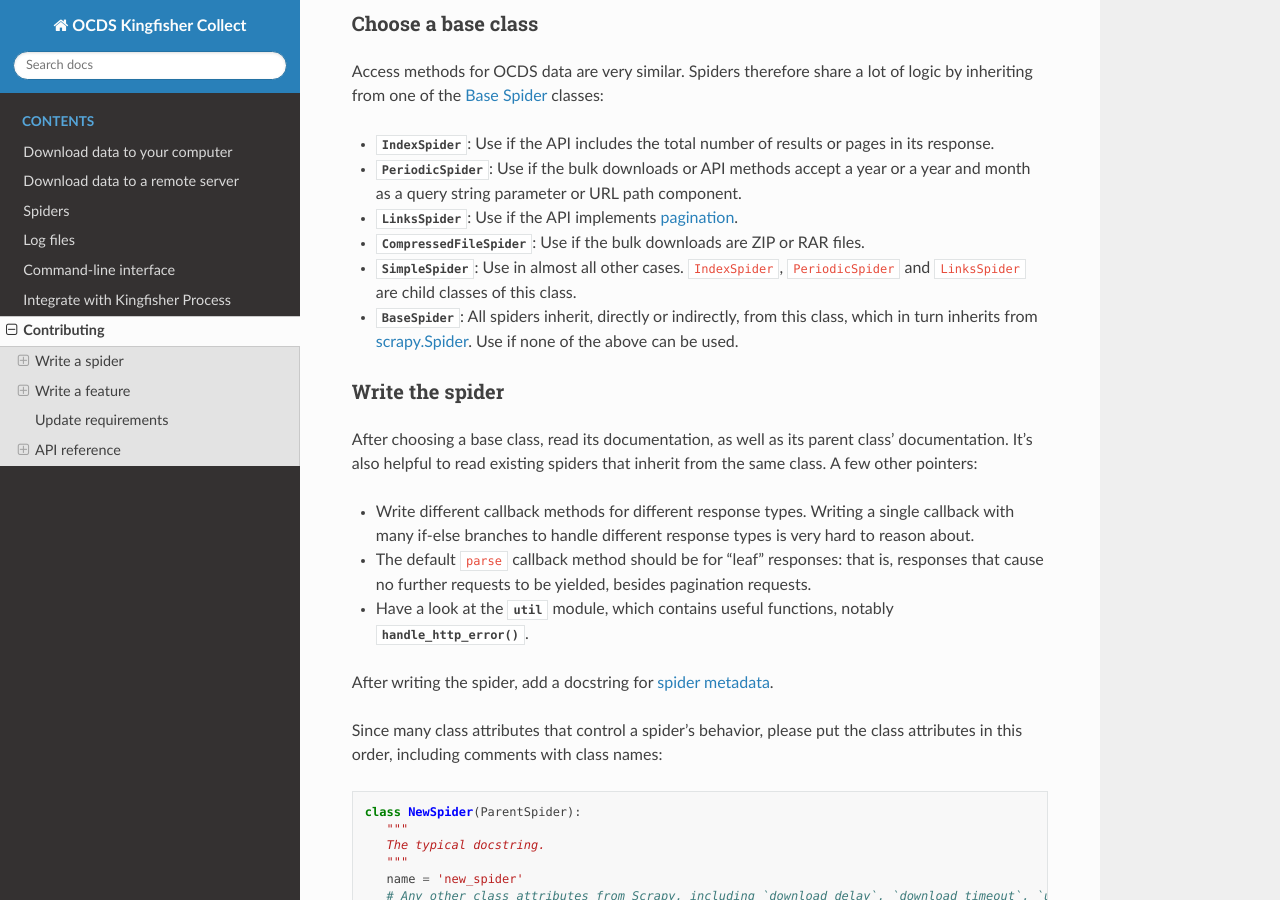
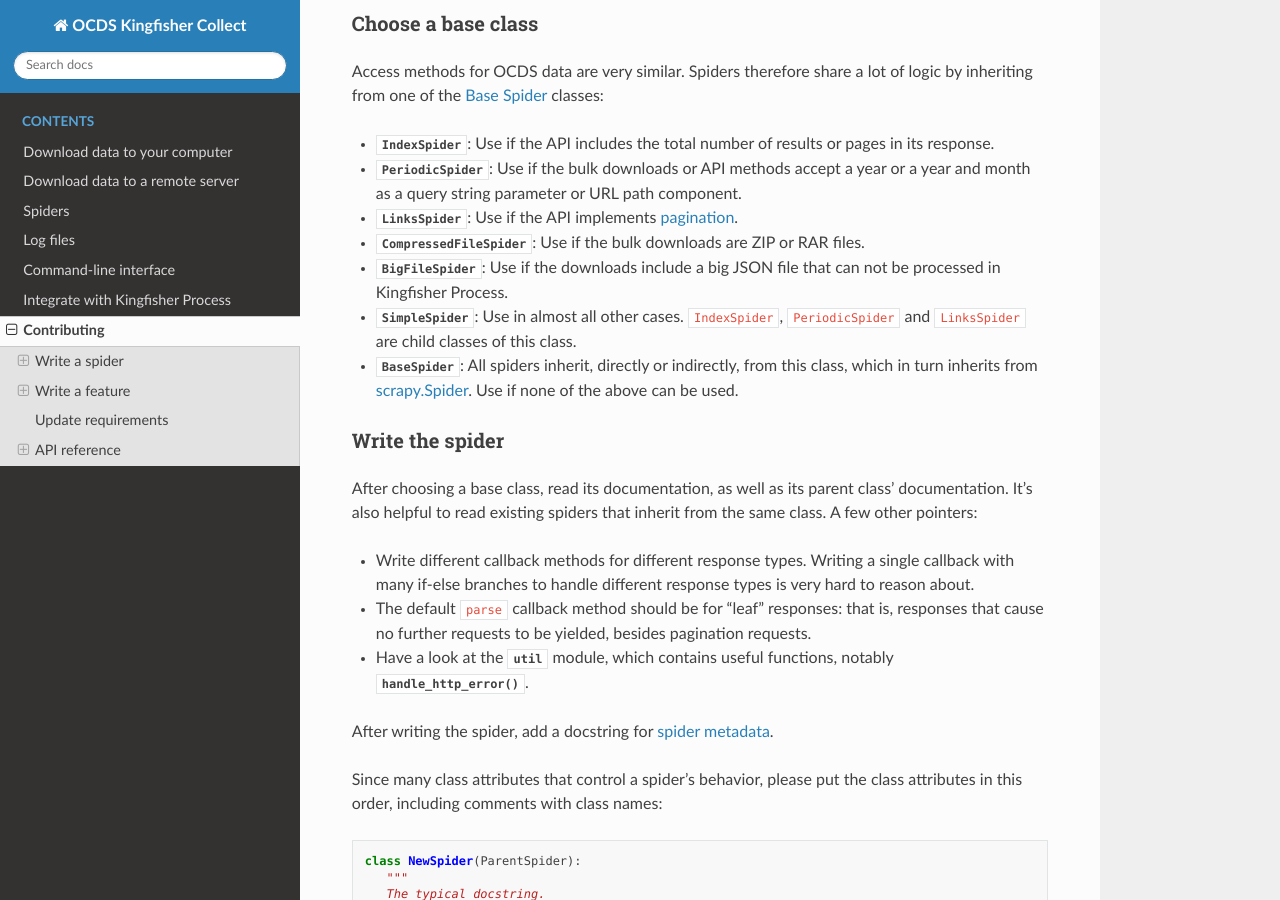
Before and after one commit to open-contracting/kingfisher-collect, a Sphinx documentation site: the page built from docs/contributing/index.rst, in a window 1280 px wide and 900 px high, scrolled down 401 px. Built offline with Sphinx 7.4.7 and the Read the Docs theme 2.0.0, drawn with Linux system fonts in a browser that asks for light colours.

Commit message:
docs: document bigfilespider
Signed-off-by: Yohanna Lisnichuk <yohanitalisnichuk@gmail.com>

```diff
--- a/docs/contributing/index.rst
+++ b/docs/contributing/index.rst
@@ -20,6 +20,7 @@ Access methods for OCDS data are very similar. Spiders therefore share a lot of
 -  :class:`~kingfisher_scrapy.base_spider.PeriodicSpider`: Use if the bulk downloads or API methods accept a year or a year and month as a query string parameter or URL path component.
 -  :class:`~kingfisher_scrapy.base_spider.LinksSpider`: Use if the API implements `pagination <https://github.com/open-contracting-extensions/ocds_pagination_extension>`__.
 -  :class:`~kingfisher_scrapy.base_spider.CompressedFileSpider`: Use if the bulk downloads are ZIP or RAR files.
+-  :class:`~kingfisher_scrapy.base_spider.BigFileSpider`: Use if the downloads include a big JSON file that can not be processed in Kingfisher Process.
 -  :class:`~kingfisher_scrapy.base_spider.SimpleSpider`: Use in almost all other cases. ``IndexSpider``, ``PeriodicSpider`` and ``LinksSpider`` are child classes of this class.
 -  :class:`~kingfisher_scrapy.base_spider.BaseSpider`: All spiders inherit, directly or indirectly, from this class, which in turn inherits from `scrapy.Spider <https://docs.scrapy.org/en/latest/topics/spiders.html>`__. Use if none of the above can be used.
 
```
